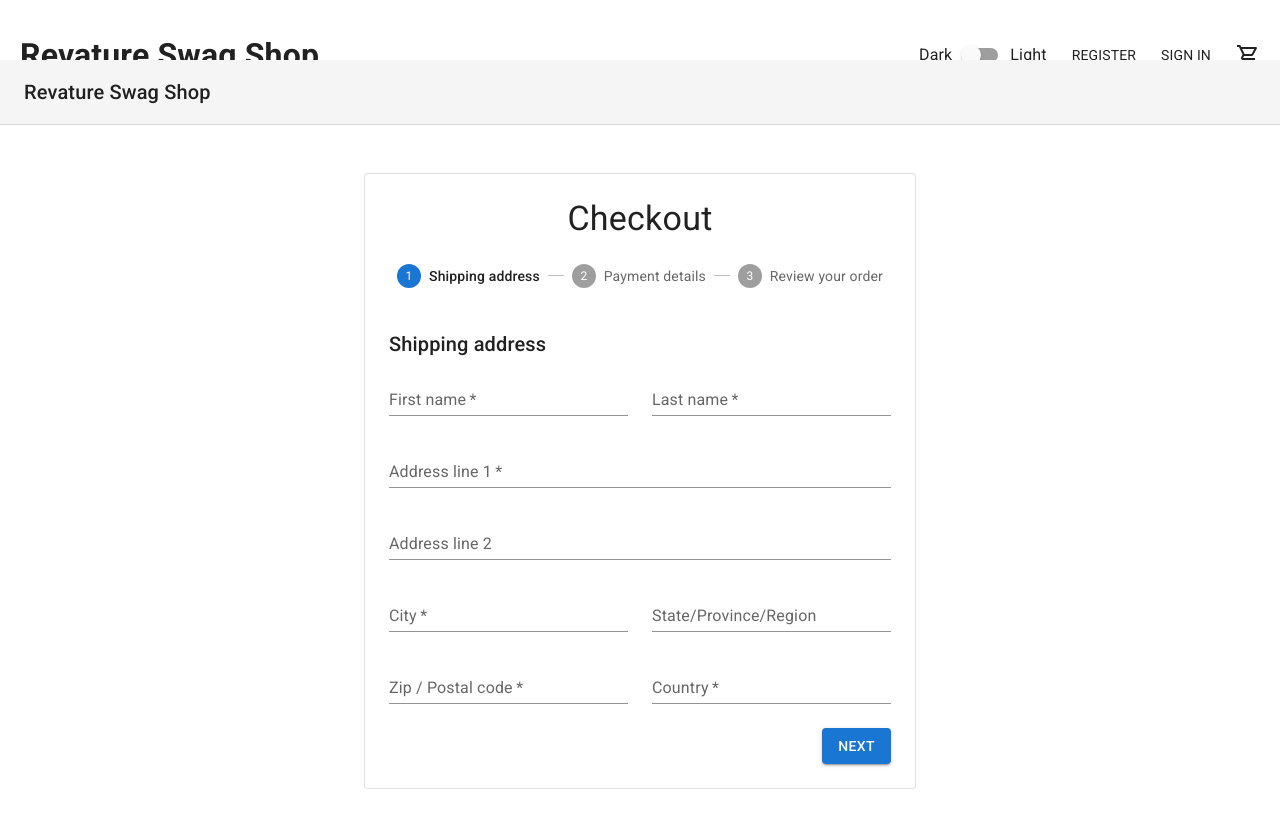
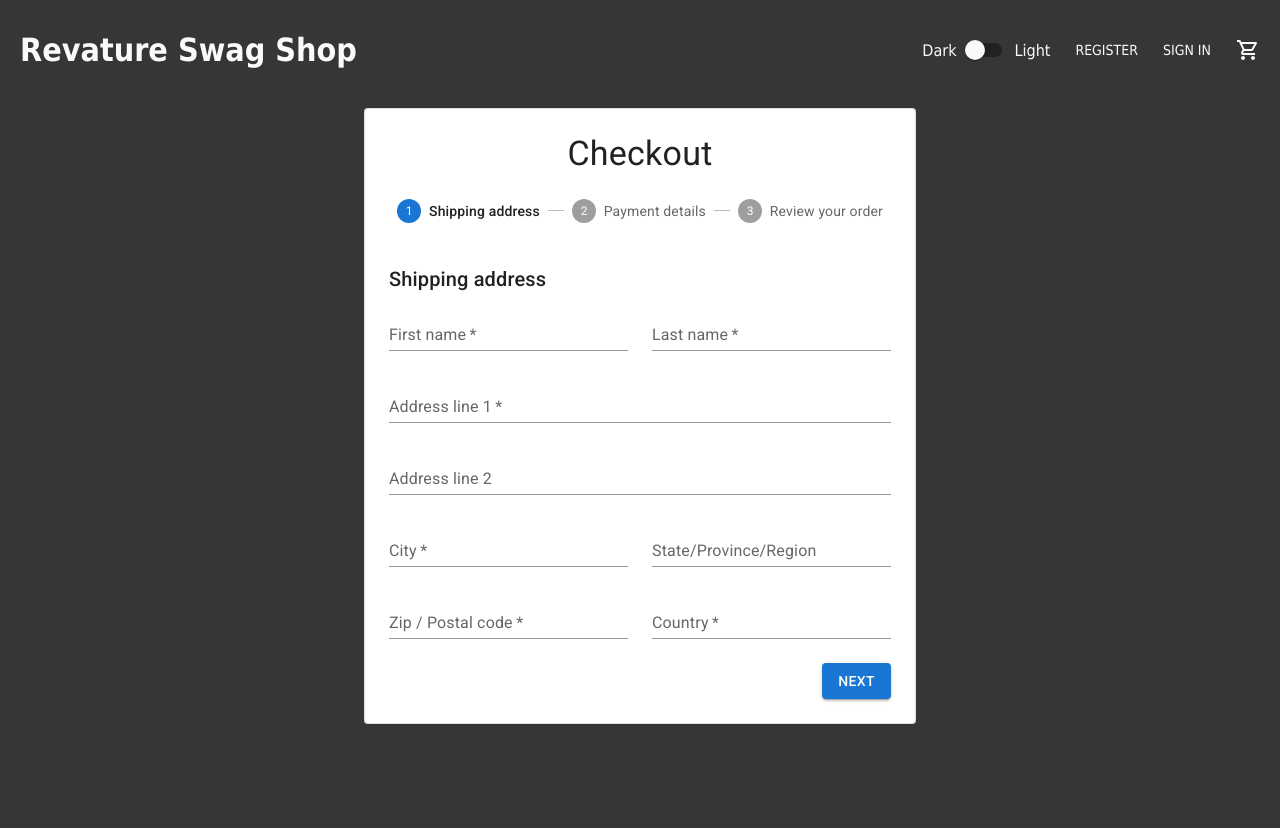
Before and after one commit to Stacks-OnStacksCapstone/e-commerce-react-capstone, a React (Create React App) app: page /checkout in a window 1280 px wide. Shown: the top 828 px of the page. After the commit the page ends 800 px from the top, so only its background shows below. Built offline with nearby package versions, Linux system fonts and the light colour scheme.

Commit message:
dark mode now persist in register, login and checkout

```diff
--- a/src/components/checkout/Checkout.tsx
+++ b/src/components/checkout/Checkout.tsx
@@ -78,8 +78,8 @@ export default function Checkout() {
 
   return (
     <ThemeProvider theme={theme}>
-      <CssBaseline />
-      <AppBar
+      {/* <CssBaseline /> */}
+      {/* <AppBar
         position="absolute"
         color="default"
         elevation={0}
@@ -93,7 +93,7 @@ export default function Checkout() {
             Revature Swag Shop
           </Typography>
         </Toolbar>
-      </AppBar>
+      </AppBar> */}
       <Container component="main" maxWidth="sm" sx={{ mb: 4 }}>
         <Paper variant="outlined" sx={{ my: { xs: 3, md: 6 }, p: { xs: 2, md: 3 } }}>
           <Typography component="h1" variant="h4" align="center">
--- a/src/components/dark-mode/useDarkMode.js
+++ b/src/components/dark-mode/useDarkMode.js
@@ -1,7 +1,7 @@
 import { useEffect, useState } from "react"
 
 export const useDarkMode = () => {
-    const [theme, setTheme] = useState('light');
+    const [theme, setTheme] = useState('dark');
 
     const setMode = mode => {
         window.localStorage.setItem('theme', mode)
--- a/src/components/login/Login.tsx
+++ b/src/components/login/Login.tsx
@@ -28,7 +28,7 @@ export default function Login() {
   return (
     <ThemeProvider theme={theme}>
       <Container component="main" maxWidth="xs">
-        <CssBaseline />
+        {/* <CssBaseline /> */}
         <Box
           sx={{
             marginTop: 8,
--- a/src/components/register/Register.tsx
+++ b/src/components/register/Register.tsx
@@ -28,7 +28,7 @@ export default function Register() {
   return (
     <ThemeProvider theme={theme}>
       <Container component="main" maxWidth="xs">
-        <CssBaseline />
+        {/* <CssBaseline /> */}
         <Box
           sx={{
             marginTop: 8,
```
